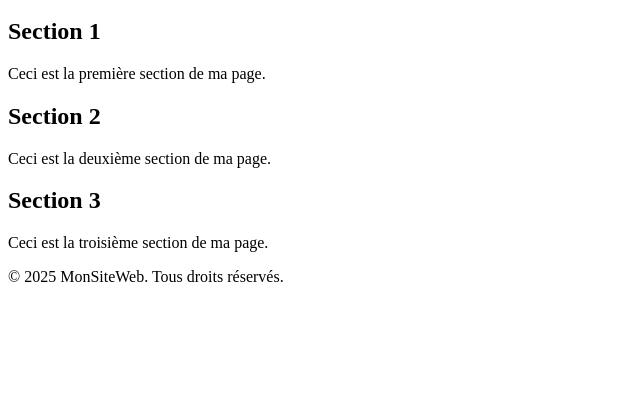
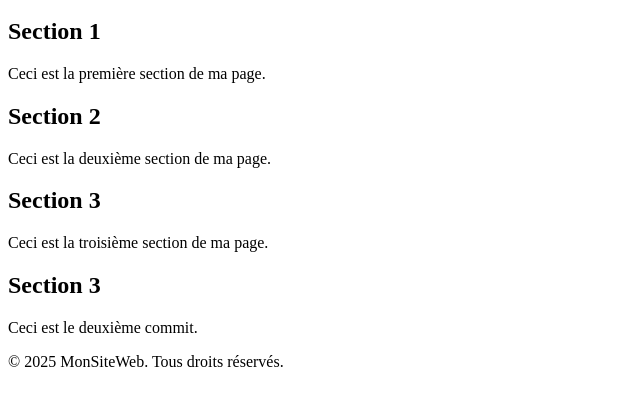
Before and after one commit to darksun02/santa, a plain HTML site: page index.html in a window 1280 px wide. Shown: the part 136-542 px from the top of the page, without its empty margins (0-640 px from the left). Drawn offline with Linux system fonts and the light colour scheme.

Commit message:
VOici le deuxieme commit

```diff
--- a/index.html
+++ b/index.html
@@ -30,6 +30,10 @@
             <h2>Section 3</h2>
             <p>Ceci est la troisième section de ma page.</p>
         </section>
+        <section id="section3">
+            <h2>Section 3</h2>
+            <p>Ceci est le deuxième commit.</p>
+        </section>
     </main>
 
     <footer>
```
